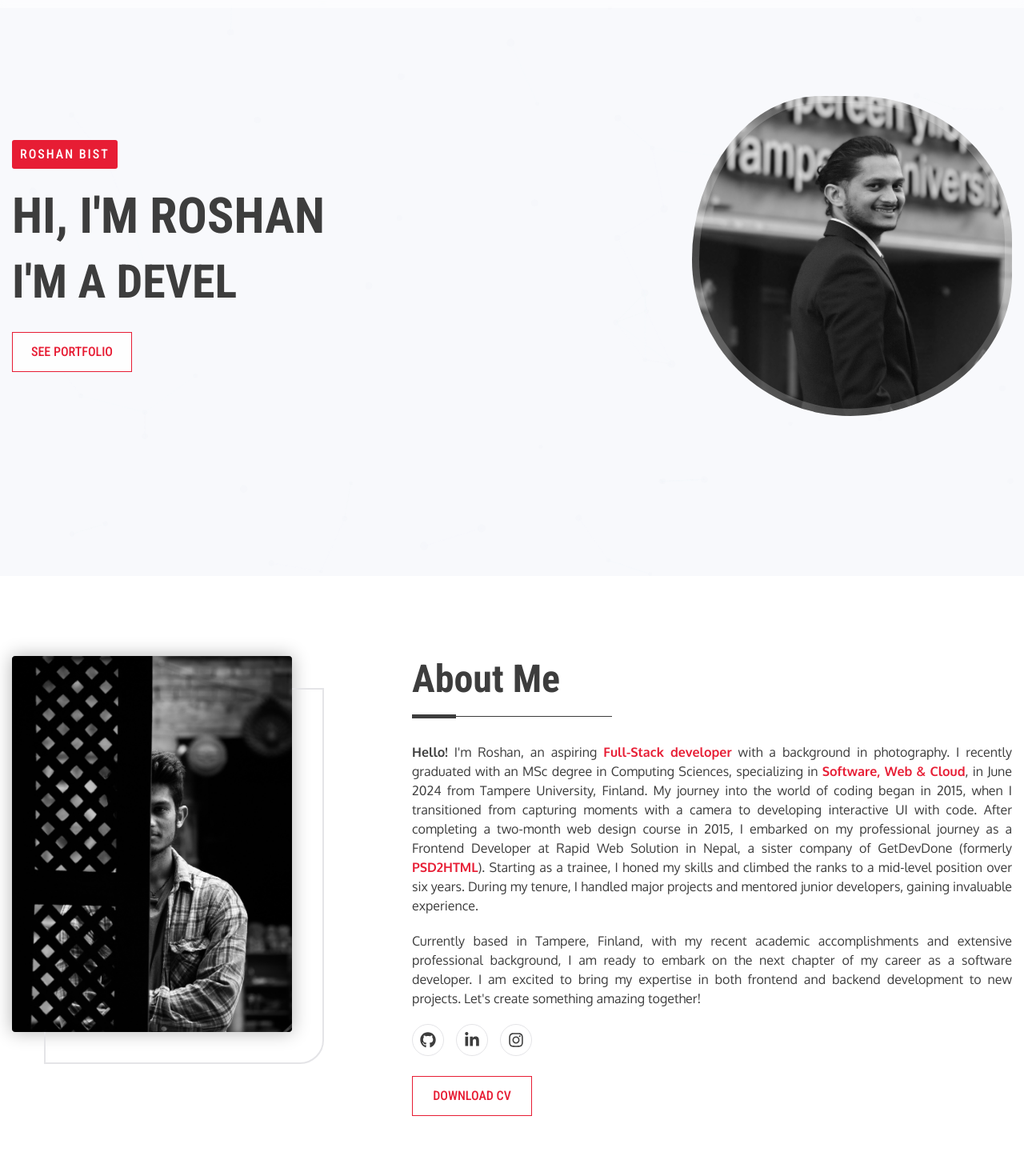
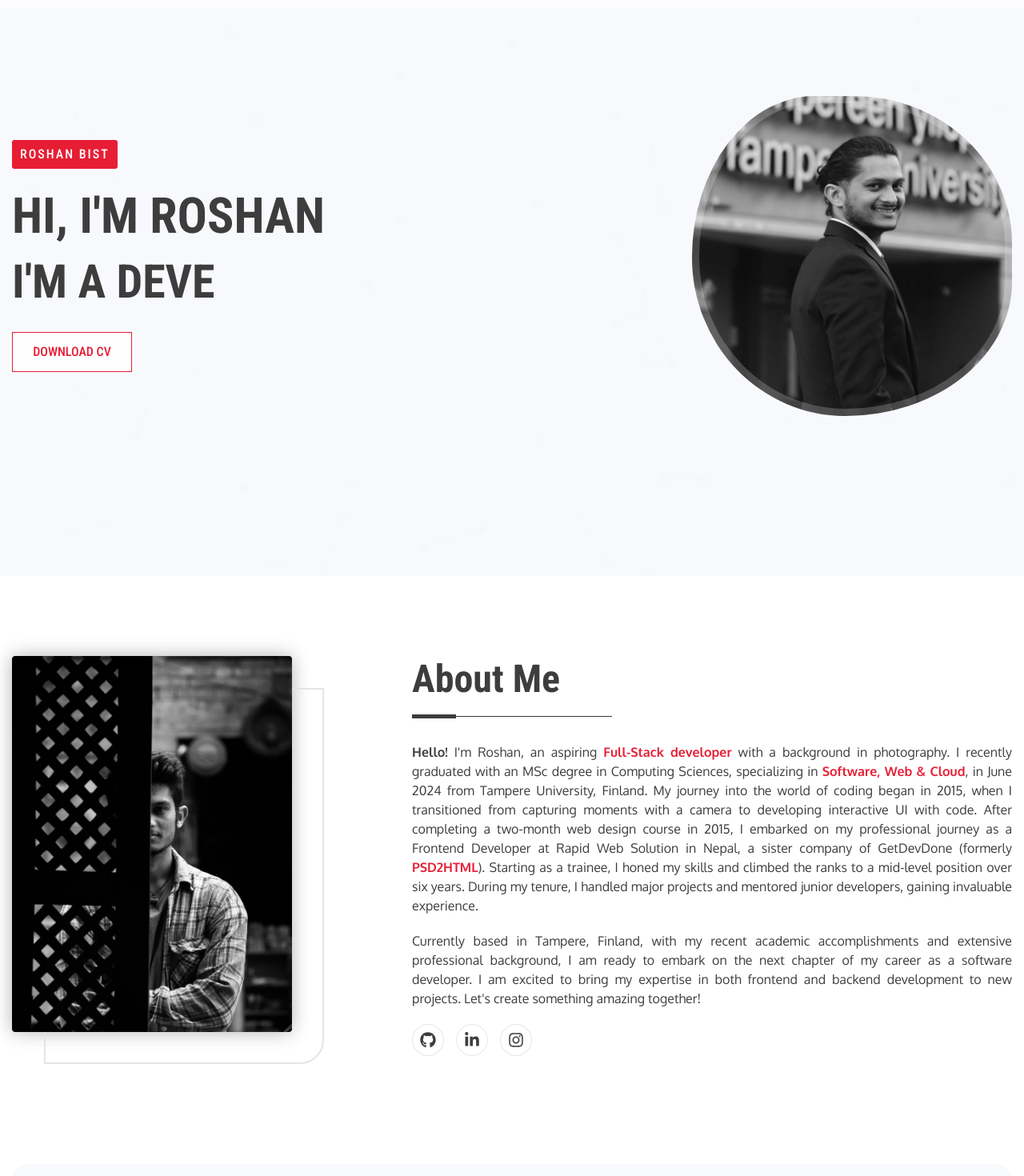
Before and after one commit to roshanbist/portfolio, a Next.js app: page / in a window 1280 px wide. Shown: the part 80-1550 px from the top of the page at 80% size. Built offline with nearby package versions, Linux system fonts and the light colour scheme.

Commit message:
contact parallax modify

```diff
--- a/app/globals.css
+++ b/app/globals.css
@@ -128,6 +128,10 @@ html {
   background: linear-gradient(to bottom, #e5e5be 0%, #04596e 100%);
 }
 
+.clip-custom {
+  clip-path: polygon(25% 0, 100% 0, 100% 100%, 25% 100%, 0 50%);
+}
+
 @keyframes morph {
   0% {
     border-radius: 60% 40% 30% 70% / 60% 30% 70% 40%;
--- a/components/aboutSection/AboutIntro.tsx
+++ b/components/aboutSection/AboutIntro.tsx
@@ -6,7 +6,7 @@ import SocialMediaConnect from '@/components/socialMediaConnect/SocialMediaConne
 
 const AboutIntro = () => {
   return (
-    <div className='flex flex-wrap justify-between pb-[10rem]'>
+    <div className='flex flex-wrap justify-between pb-[5rem] xl:pb-[10rem]'>
       <div className='relative z-10 shadow-md after:absolute after:border-2 after:border-border after:right-[-3rem] lg:after:right-[-4rem] after:bottom-[-3rem] lg:after:bottom-[-4rem] after:w-full after:h-full after:z-[-1] after:rounded-br-[3rem] max-w-[25rem] lg:max-w-[35rem] w-full h-[37rem] lg:h-[47rem] max-md:mx-auto max-md:mb-[7rem] md:mr-[5rem]'>
         <Image
           src={profileImage}
@@ -43,9 +43,9 @@ const AboutIntro = () => {
           to new projects. Let&apos;s create something amazing together!
         </p>
         <SocialMediaConnect />
-        <button className='primary-button btn'>
+        {/* <button className='primary-button btn'>
           <span className='relative z-10'>download cv</span>
-        </button>
+        </button> */}
       </div>
     </div>
   );
--- a/components/banner/Banner.tsx
+++ b/components/banner/Banner.tsx
@@ -14,7 +14,7 @@ const Banner = () => {
         </h1>
         <TypewriteText />
         <button className='primary-button btn'>
-          <span className='relative z-10'>See Portfolio</span>
+          <span className='relative z-10'>Download CV</span>
         </button>
       </div>
     </div>
--- a/components/contactSection/ContactForm.tsx
+++ b/components/contactSection/ContactForm.tsx
@@ -67,10 +67,10 @@ const ContactForm = () => {
         <div className='mb-12'>
           <textarea
             name='user_message'
-            className='form-input min-h-[15rem] h-auto max-h-[30rem]'
+            className='form-input min-h-[15rem] max-h-[30rem]'
             placeholder='Message*'
             required
-          ></textarea>
+          />
         </div>
         <button className='btn primary-button'>
           <span className='relative z-10'>Send message</span>
--- a/components/contactSection/ContactParallax.tsx
+++ b/components/contactSection/ContactParallax.tsx
@@ -2,7 +2,7 @@ import React from 'react';
 
 const ContactParallax = () => {
   return (
-    <div className='md:w-[40vw] md:absolute md:right-[2rem] lg:right-[4rem] md:top-[8rem] md:bottom-[8rem] bg-parallax max-md:mb-[2rem]'>
+    <div className='md:w-[45vw] md:absolute md:right-0 md:top-[5rem] md:bottom-[5rem] bg-parallax max-md:mb-[2rem] md:[clip-path:polygon(25%_0,_100%_0,_100%_100%,_25%_100%,_0_50%)]'>
       <div className='bg-parallax1 opacity-70 bg-fixed bg-cover bg-no-repeat max-md:min-h-[35rem] md:h-full' />
     </div>
   );
--- a/constants/skillsData.ts
+++ b/constants/skillsData.ts
@@ -41,10 +41,10 @@ export const skillsData: Skillset[] = [
         name: 'Bootstrap',
         proficiency: 90,
       },
-      {
-        name: 'Material UI',
-        proficiency: 65,
-      },
+      // {
+      //   name: 'Material UI',
+      //   proficiency: 65,
+      // },
     ],
   },
   {
--- a/pages/about.tsx
+++ b/pages/about.tsx
@@ -5,7 +5,7 @@ const About = () => {
   return (
     <section
       id='about'
-      className='bg-section-primary pt-[5rem] md:pt-[10rem] pb-[12rem] md:pb-[16rem] relative'
+      className='bg-section-primary pt-[5rem] md:pt-[10rem] pb-[6rem] md:pb-[8rem] xl:pb-[10rem] relative'
     >
       <div className='max-container'>
         <AboutIntro />
--- a/pages/homePage.tsx
+++ b/pages/homePage.tsx
@@ -5,7 +5,7 @@ const HomePage = () => {
   return (
     <section
       id='home'
-      className='pt-[11rem] pb-[7rem] md:py-[9rem] relative min-h-svh flex flex-wrap flex-col justify-center'
+      className='pt-[11rem] pb-[5rem] md:py-[9rem] relative min-h-svh flex flex-wrap flex-col justify-center'
     >
       <div className='absolute left-0 w-full top-0 h-full bg-center z-[-1] bg-banner bg-fixed' />
       <div className='bg-noise bg-fixed absolute left-0 w-full top-0 h-full bg-center z-[-1] opacity-[0.05]' />
--- a/pages/skills.tsx
+++ b/pages/skills.tsx
@@ -5,7 +5,7 @@ const Skills = () => {
   return (
     <section
       id='skills'
-      className='pt-[5rem] md:pt-[10rem] pb-[6rem] relative bg-section-secondary after:absolute after:w-0 after:h-0 after:right-0 after:top-[-10rem] after:border-t-[10rem] after:border-t-transparent after:border-r-[100vw] after:border-r-section-secondary'
+      className='pt-[5rem] md:pt-[8rem] pb-[6rem] relative bg-section-secondary after:absolute after:w-0 after:h-0 after:right-0 after:top-[-10rem] after:border-t-[10rem] after:border-t-transparent after:border-r-[100vw] after:border-r-section-secondary'
     >
       <div className='max-container'>
         <SectionHeading heading='Skills' />
```
